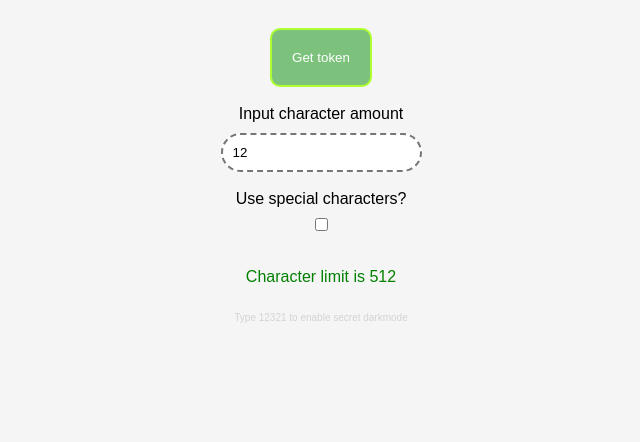
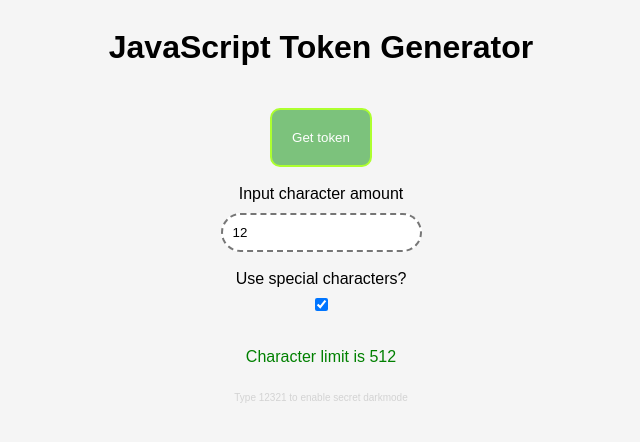
Before and after one commit to BarykadyDrogowe12/tokenGenerator, a plain HTML site: page index.html in a window 1280 px wide. Shown: the whole page, without its empty margins (319-959 px from the left). Drawn offline with Linux system fonts and the light colour scheme.

Commit message:
added title

```diff
--- a/index.html
+++ b/index.html
@@ -9,12 +9,13 @@
     <title>Token Generator</title>
 </head>
 <body>
+    <h1>JavaScript Token Generator</h1>
     <div></div> <!--This div stores the token-->
     <button>Get token</button><br>
     <label for="input">Input character amount</label>
     <input type="number" id="input" value="12"><br>
     <label for="special">Use special characters?</label>
-    <input type="checkbox" id="special"><br>
+    <input type="checkbox" id="special" checked><br>
     <p id="charlim">Character limit is 512</p>
     <p id="secret">Type 12321 to enable secret darkmode</p>
 </body>
```
